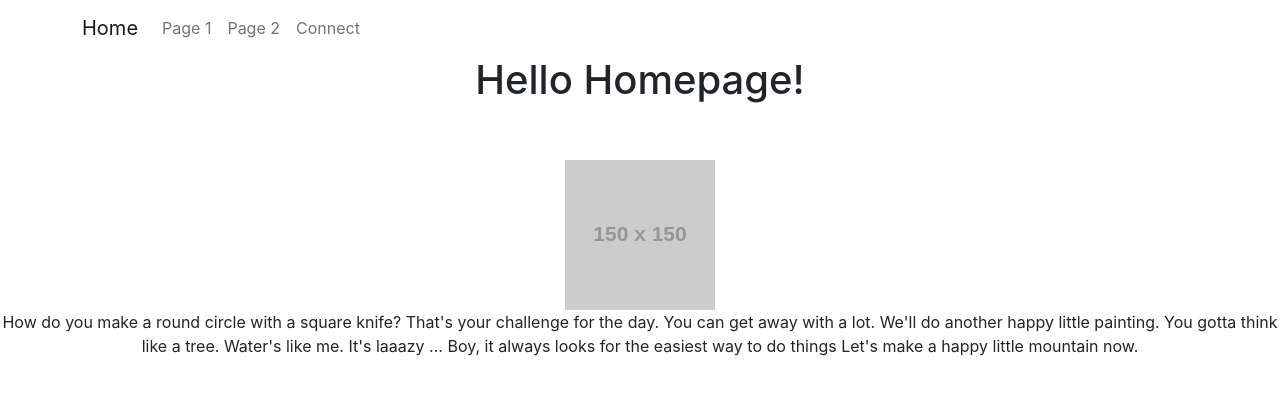
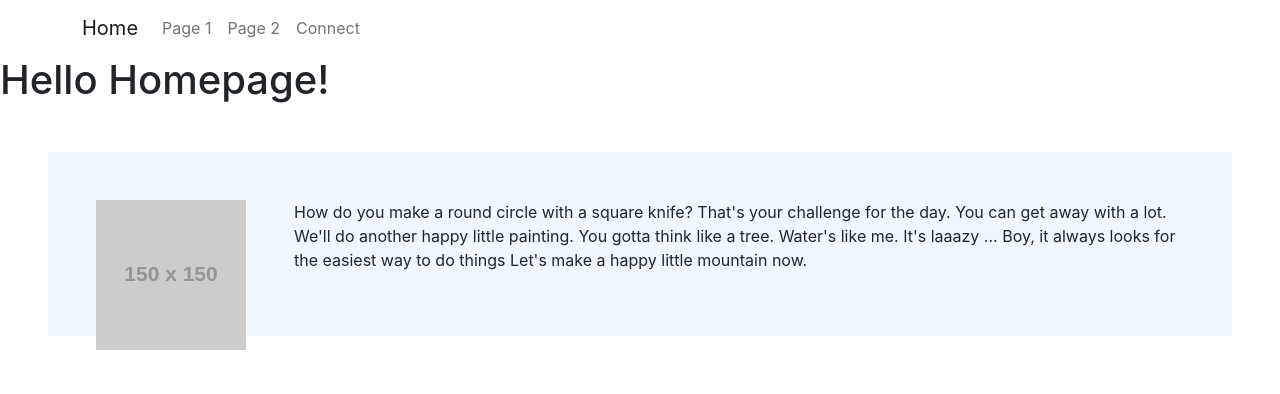
Before and after one commit to jnel-221/portfolioTemplate, a React (Create React App) app in the folder portfoliotemplate/: page / in a window 1280 px wide. Shown: the top 394 px of the page. Built offline with nearby package versions, Linux system fonts and the light colour scheme.

Commit message:
added styling to About component

```diff
--- a/portfoliotemplate/src/App.css
+++ b/portfoliotemplate/src/App.css
@@ -1,38 +1 @@
-.App {
-  text-align: center;
-}
-
-.App-logo {
-  height: 40vmin;
-  pointer-events: none;
-}
-
-@media (prefers-reduced-motion: no-preference) {
-  .App-logo {
-    animation: App-logo-spin infinite 20s linear;
-  }
-}
-
-.App-header {
-  background-color: #282c34;
-  min-height: 100vh;
-  display: flex;
-  flex-direction: column;
-  align-items: center;
-  justify-content: center;
-  font-size: calc(10px + 2vmin);
-  color: white;
-}
-
-.App-link {
-  color: #61dafb;
-}
-
-@keyframes App-logo-spin {
-  from {
-    transform: rotate(0deg);
-  }
-  to {
-    transform: rotate(360deg);
-  }
-}
+/* app css to come */
--- a/portfoliotemplate/src/App.js
+++ b/portfoliotemplate/src/App.js
@@ -4,7 +4,7 @@ import Page1 from "./pages/Page1";
 import Page2 from "./pages/Page2";
 import Connect from "./pages/Connect";
 
-import "./App.css";
+// import "./App.css";
 
 function App() {
   return (
--- a/portfoliotemplate/src/components/About.js
+++ b/portfoliotemplate/src/components/About.js
@@ -1,9 +1,10 @@
 import React from "react";
+import "../css/componentCSS/About.css"
 
 const About = () => {
     return(
-        <section className="py-5">
-            <img src="https://via.placeholder.com/150" alt="placeholder"></img>
+        <section className="p-5 m-5" id="about">
+            <img src="https://via.placeholder.com/150" alt="placeholder" id="left"></img>
             <p>How do you make a round circle with a square knife? That's your challenge for the day. You can get away with a lot. We'll do another happy little painting. You gotta think like a tree. Water's like me. It's laaazy ... Boy, it always looks for the easiest way to do things Let's make a happy little mountain now.</p>
         </section>
     )
--- /dev/null
+++ b/portfoliotemplate/src/css/componentCSS/About.css
@@ -0,0 +1,11 @@
+#about {
+    background-color: aliceblue;
+    margin-bottom: 3rem;
+}
+
+
+
+#left{
+    float: left;
+    padding-right: 3rem;
+}
```
